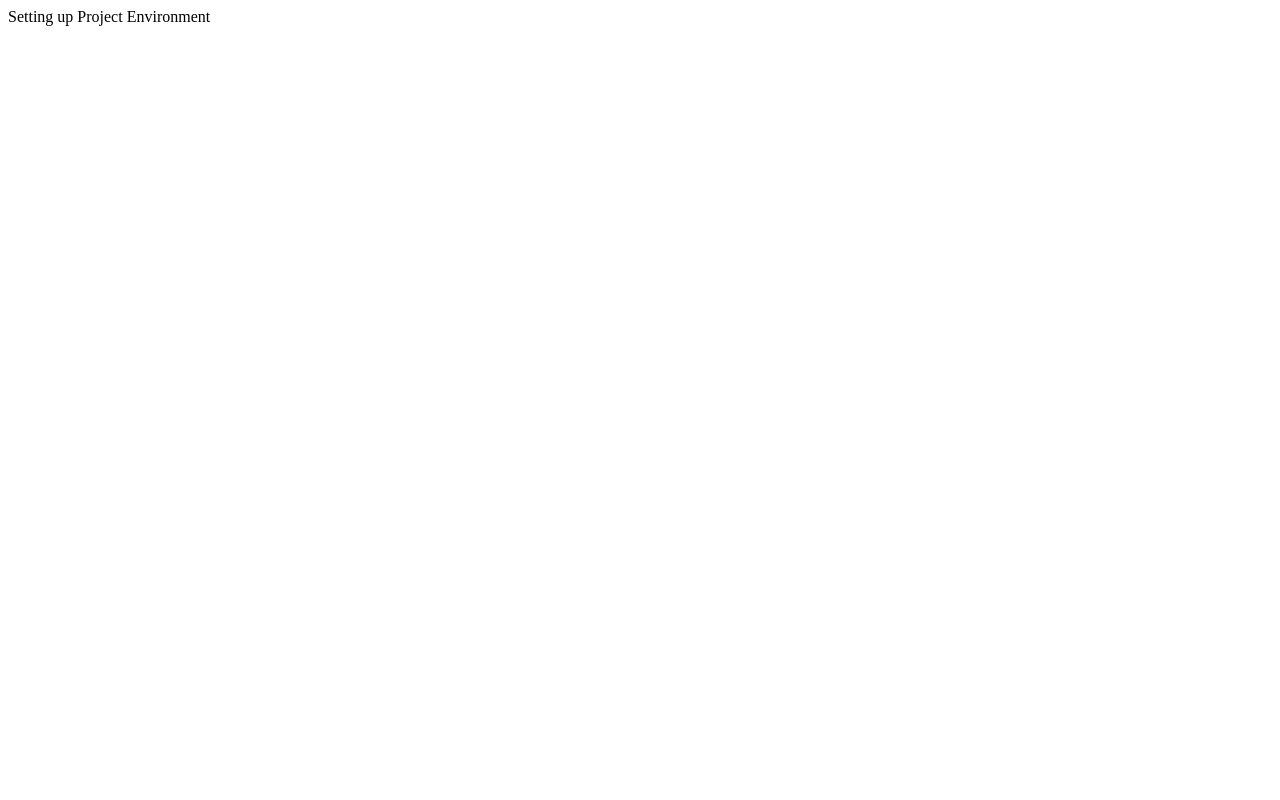
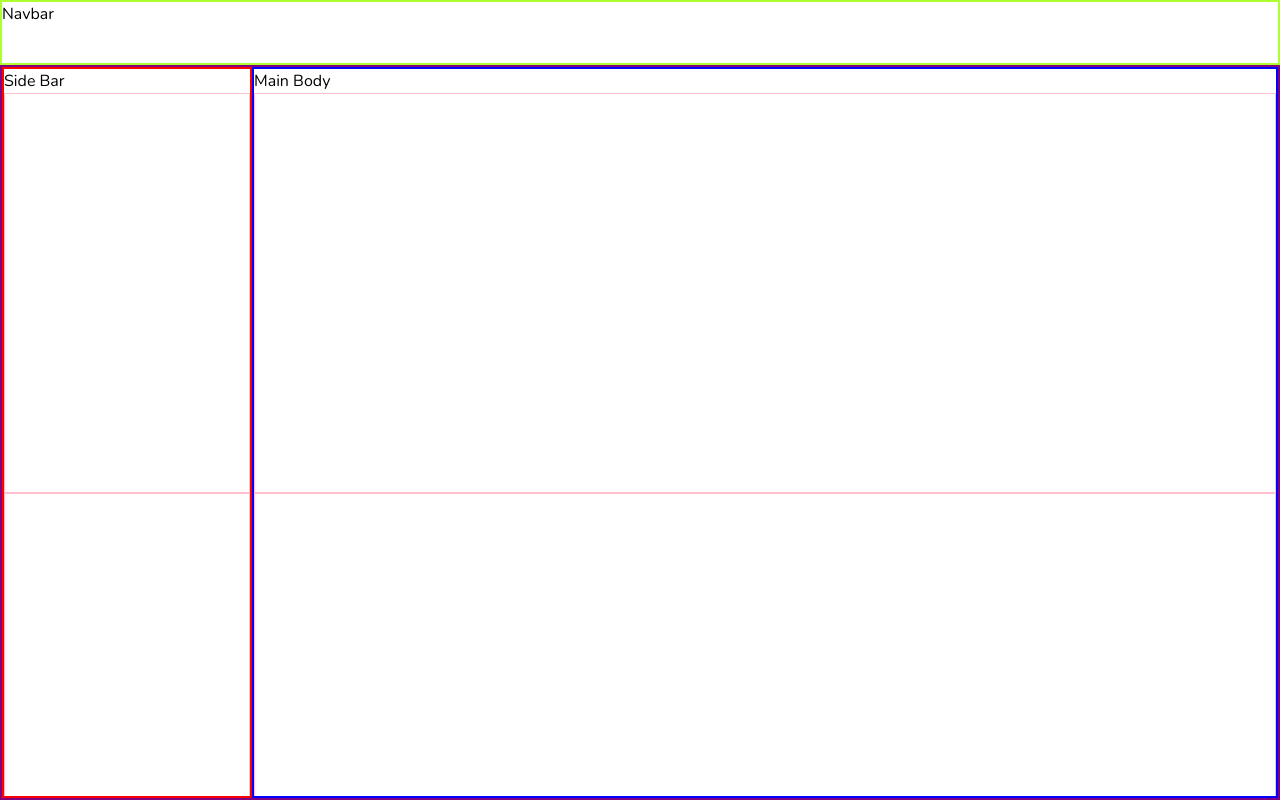
Before and after one commit to josedrios/clashvote, a React (Vite) app: page / in a window 1280 px wide. Built offline with nearby package versions, Linux system fonts and the light colour scheme.

Commit message:
Added the basic structure to the website, sizing and fixing scrolling functionality for the website view, nav,sidebar, and main

```diff
--- a/src/App.jsx
+++ b/src/App.jsx
@@ -1,9 +1,19 @@
 import { useState } from 'react'
+import './styles/main.scss'
+
+import NavBar from './Navbar'
+import MainBody from './MainBody'
+import SideBar from './SideBar'
+
 
 function App() {
   return (
     <>
-      Setting up Project Environment
+      <NavBar/>
+      <div id='main-container'>
+        <SideBar/>
+        <MainBody/>
+      </div>
     </>
   )
 }
--- /dev/null
+++ b/src/MainBody.jsx
@@ -0,0 +1,13 @@
+import { useState } from 'react'
+
+function MainBody() {
+  return (
+    <main id = 'main-body'>
+        Main Body
+        <div className='tester'></div>
+        <div className='tester'></div>
+    </main>
+  )
+}
+
+export default MainBody
--- /dev/null
+++ b/src/Navbar.jsx
@@ -0,0 +1,11 @@
+import { useState } from 'react'
+
+function Navbar() {
+  return (
+    <nav id = 'main-navbar'>
+        Navbar
+    </nav>
+  )
+}
+
+export default Navbar
--- /dev/null
+++ b/src/SideBar.jsx
@@ -0,0 +1,13 @@
+import { useState } from 'react'
+
+function SideBar() {
+  return (
+    <aside id = 'main-sidebar'>
+        Side Bar
+        <div className='tester'></div>
+        <div className='tester'></div>
+    </aside>
+  )
+}
+
+export default SideBar
--- a/src/styles/abstracts/_variables.scss
+++ b/src/styles/abstracts/_variables.scss
@@ -1,20 +1,20 @@
 // ---------------------------------
 
-// FIX THIS BEFORE STARTING
+// ORGANIZE / ADD TO COLOR SECTION
 
 // Primary color palette
-$primary-color: rgb(44, 195, 62);
-$secondary-color: #2ecc71;
-$accent-color: #e74c3c;
+// $primary-color: rgb(44, 195, 62);
+// $secondary-color: #2ecc71;
+// $accent-color: #e74c3c;
 
 // Text and background colors
-$text-color: #ffff;
-$primary-background-color: #201f1f;
-$secondary-background-color: #2a2a2a;
-$offwhite: #c3c3c3;
+// $text-color: #ffff;
+// $primary-background-color: #201f1f;
+// $secondary-background-color: #2a2a2a;
+// $offwhite: #c3c3c3;
 
 // Additional color options
-$border-color: #dbdbdbb1;
+//$border-color: #dbdbdbb1;
 
 // ---------------------------------
 
--- a/src/styles/base/_reset.scss
+++ b/src/styles/base/_reset.scss
@@ -17,14 +17,11 @@
 #root {
     width: 100%;
     height: 100vh;
-    min-height: 300px;
     display: flex;
     flex-direction: column;
 }
 
 body{
-    color: $text-color;
-    background-color: $secondary-background-color;
     width: 100%;
 }
 
--- a/src/styles/base/_typography.scss
+++ b/src/styles/base/_typography.scss
@@ -29,7 +29,7 @@ body {
     font-weight: 100;
     font-size: $font-size-base;
     line-height: $line-height-base;
-    color: white; // Default text color
+    color: black;
 }
 
 h1, h2, h3, h4, h5, h6 {
@@ -40,7 +40,7 @@ h1, h2, h3, h4, h5, h6 {
 
 h1 {
     font-family: $primary-font;
-    color: white;
+    color: black;
     font-size: 2.2rem;
 }
 
@@ -66,7 +66,7 @@ p {
 }
 
 a {
-    color: white;
+    color: black;
     font-size: $font-size-large;
     font-weight: $font-weight-light;
 }
--- a/src/styles/layouts/_app.scss
+++ b/src/styles/layouts/_app.scss
@@ -0,0 +1,38 @@
+#root {
+    display: flex;
+    flex-direction: column;
+}
+
+#main-navbar {
+    border: 2px solid greenyellow;
+    width: 100%;
+    min-height: 65px;
+    position: sticky;
+    top: 0;
+    z-index: 1000;
+}
+
+#main-container {
+    border: 2px solid purple;
+    display: flex;
+    flex-direction: row;
+    flex-grow: 1;
+    overflow: auto;
+}
+
+#main-sidebar {
+    border: 2px solid red;
+    width: 250px;
+    overflow: auto;
+}
+
+#main-body {
+    border: 2px solid blue;
+    flex-grow: 1;
+    overflow: auto;
+}
+
+.tester {
+    border: 1px solid pink;
+    height: 400px;
+}
--- a/src/styles/main.scss
+++ b/src/styles/main.scss
@@ -1,11 +1,11 @@
 // Abstracts
-@import './abstracts/variables';
+@use './abstracts/variables';
 
 // Base
-@import './base/reset';
-@import './base/typography';
+@use './base/reset';
+@use './base/typography';
 
 // Layouts
-@import './layouts/app';
+@use './layouts/app';
 
 // Components
```
Also changed, not shown: 1 other file (tests, documents, lock files or other folders).
